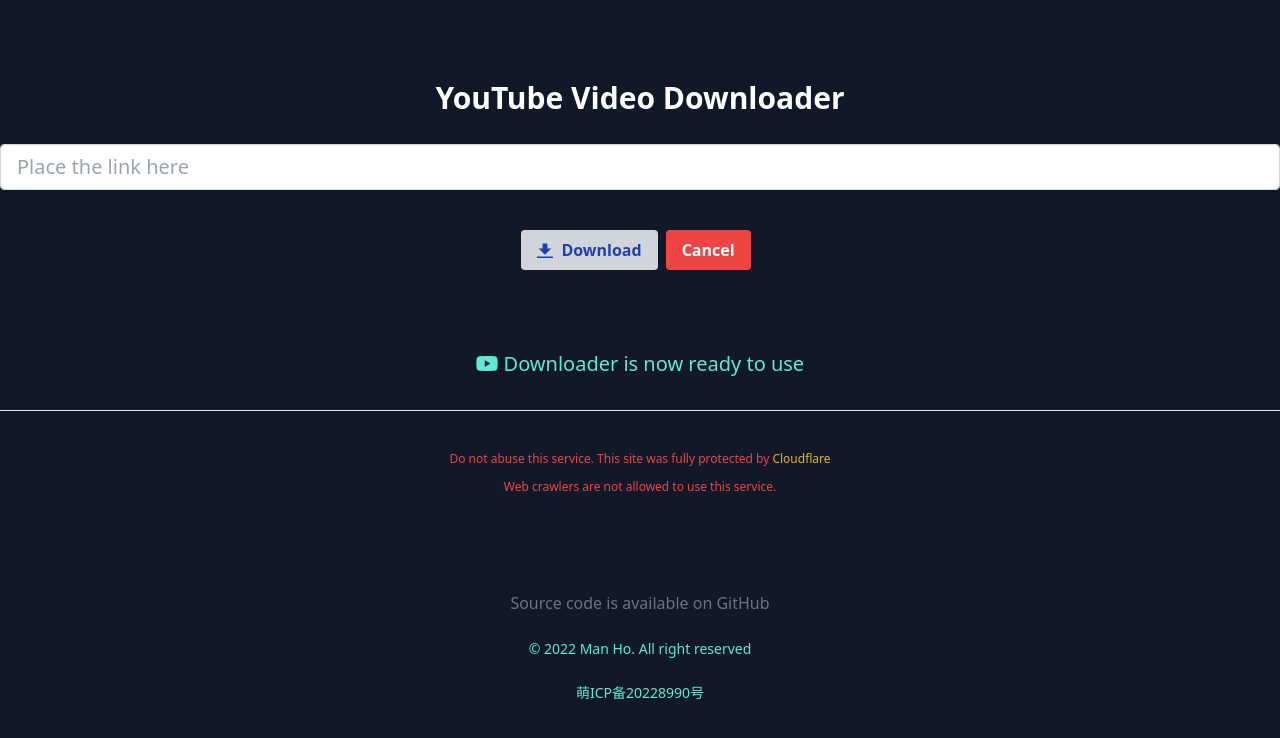
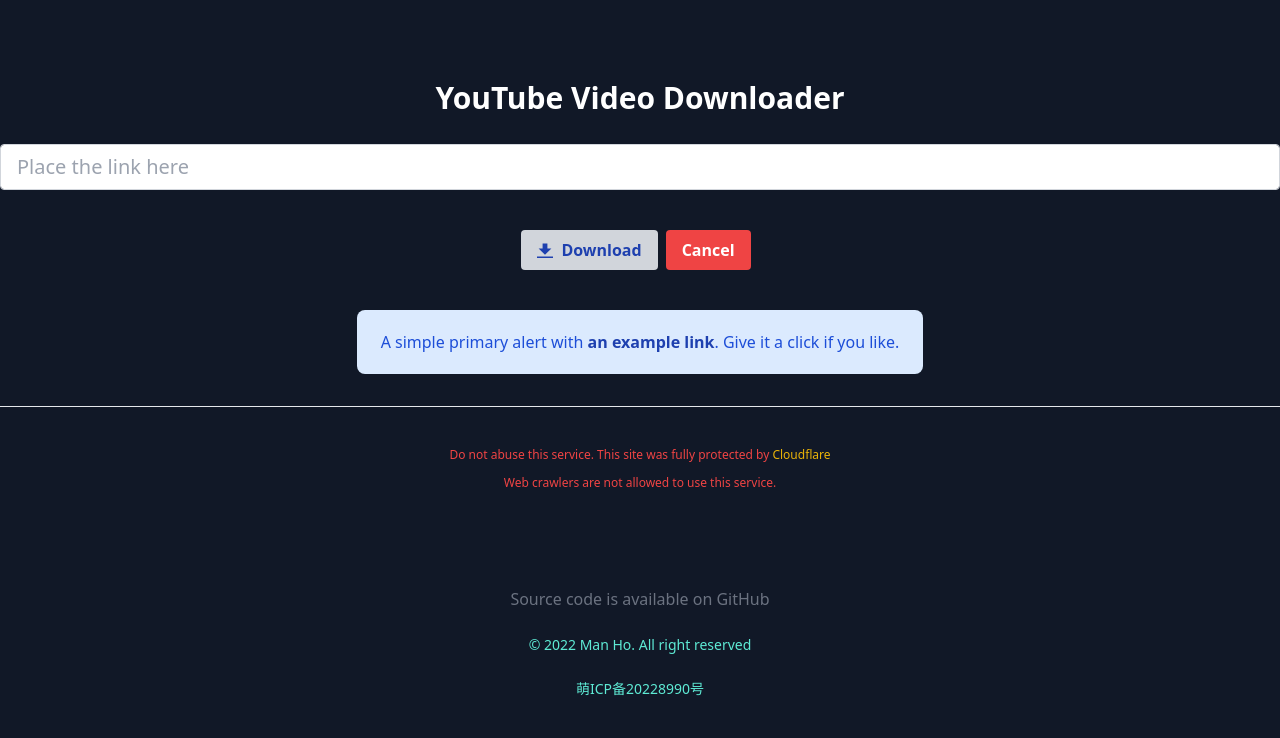
Before and after one commit to manho30/youtubedl.manho30.me, a plain HTML site: page index.html in a window 1280 px wide. Drawn offline with nearby package versions, Linux system fonts and the light colour scheme.

Commit message:
update message box
commit: manho <manho30@outlook.my>

```diff
--- a/index.html
+++ b/index.html
@@ -33,9 +33,10 @@
 <div id="result">
     <div id="title" class="my-8 text-center text-white-500 text-xl mt-10"></div>
     <img id="thumbnail" class="rounded mx-auto d-block"></img>
-    <div id='ready' class="my-8 text-center item-center justify-center text-teal-300 text-xl mt-10">
-        <i class="fa-brands fa-youtube"></i>
-        <span>Downloader is now ready to use</span>
+    <div class="flex item-center justify-center">
+        <div id="ready" class="bg-blue-100 rounded-lg py-5 px-6 mb-4 text-base text-blue-700 mb-3" role="alert">
+            A simple primary alert with <a href="#" class="font-bold text-blue-800">an example link</a>. Give it a click if you like.
+        </div>
     </div>
     <div id='dllist'class='my-5 flex flex-wrap text-gray-500 border-b border-gray-200 dark:border-gray-700 dark:text-gray-400 md:flex mt-4 space-x-6 justify-center'>
         <div id="mp4"></div>
```
